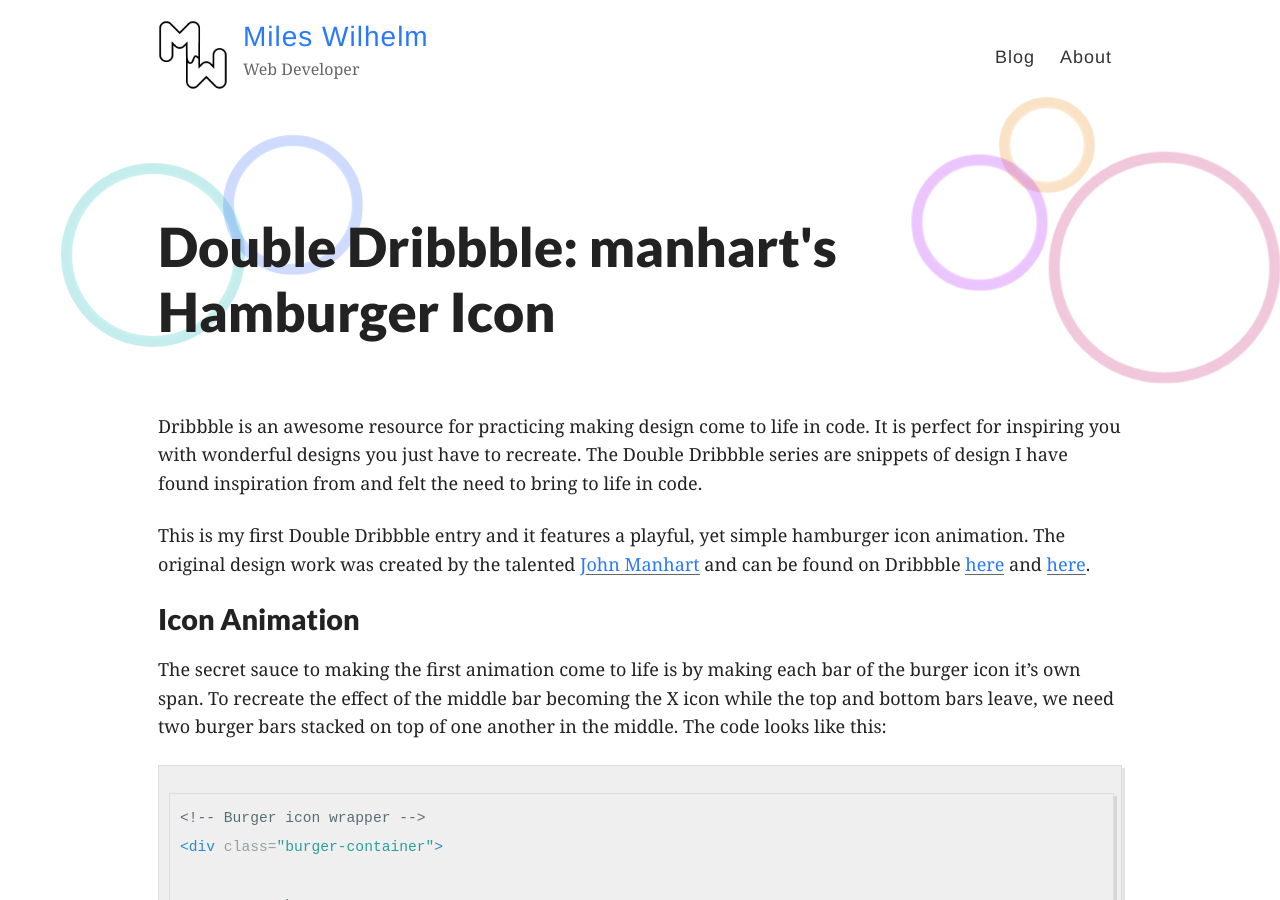
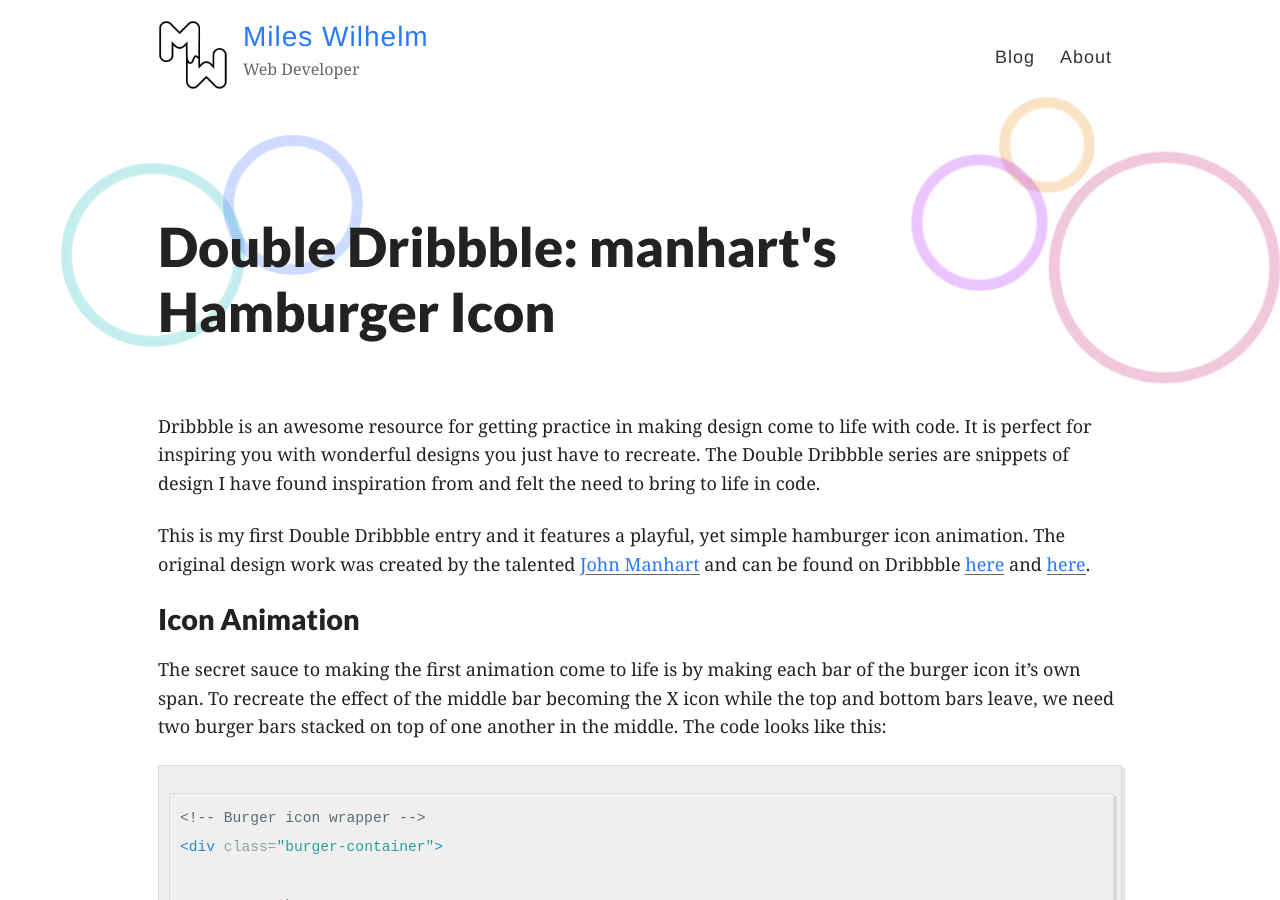
Before and after one commit to mileswilhelm/mileswilhelm.github.io, a Jekyll site: the page built from _posts/2017-4-22-Double-Dribbble-manhart-Hamburger-Icon.md, in a window 1280 px wide and 900 px high. Built offline with Jekyll 4.4.1, drawn with Linux system fonts in a browser that asks for light colours.

Commit message:
edited blog post

```diff
--- a/_posts/2017-4-22-Double-Dribbble-manhart-Hamburger-Icon.md
+++ b/_posts/2017-4-22-Double-Dribbble-manhart-Hamburger-Icon.md
@@ -3,7 +3,7 @@ layout: post
 title: 'Double Dribbble: manhart''s Hamburger Icon'
 ---
 
-Dribbble is an awesome resource for practicing making design come to life in code. It is perfect for inspiring you with wonderful designs you just have to recreate. The Double Dribbble series are snippets of design I have found inspiration from and felt the need to bring to life in code.
+Dribbble is an awesome resource for getting practice in making design come to life with code. It is perfect for inspiring you with wonderful designs you just have to recreate. The Double Dribbble series are snippets of design I have found inspiration from and felt the need to bring to life in code.
 
 This is my first Double Dribbble entry and it features a playful, yet simple hamburger icon animation. The original design work was created by the talented [John Manhart](http://manhart.io) and can be found on Dribbble [here](https://dribbble.com/shots/2903173-Hamburger-animation) and [here](https://dribbble.com/shots/2897013-Hamburger-Hamburger-Hamburger).
 
```
